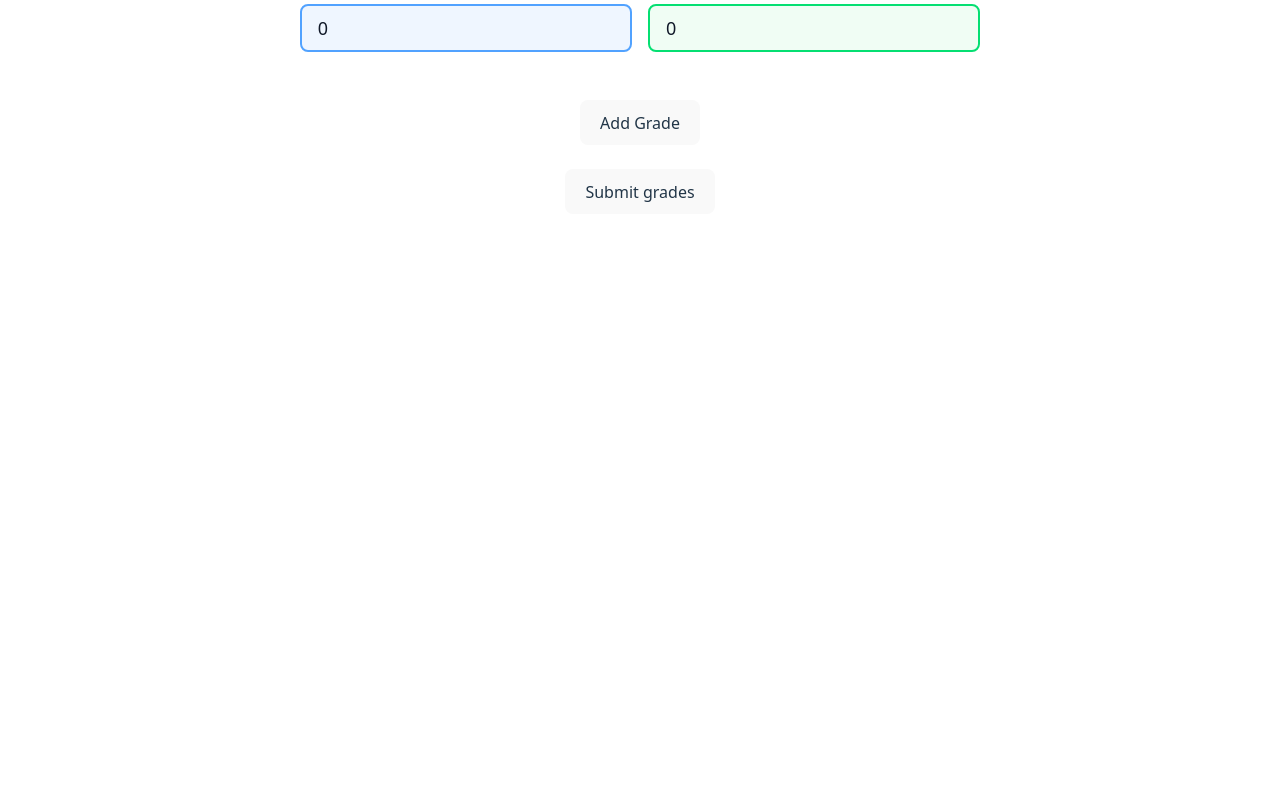
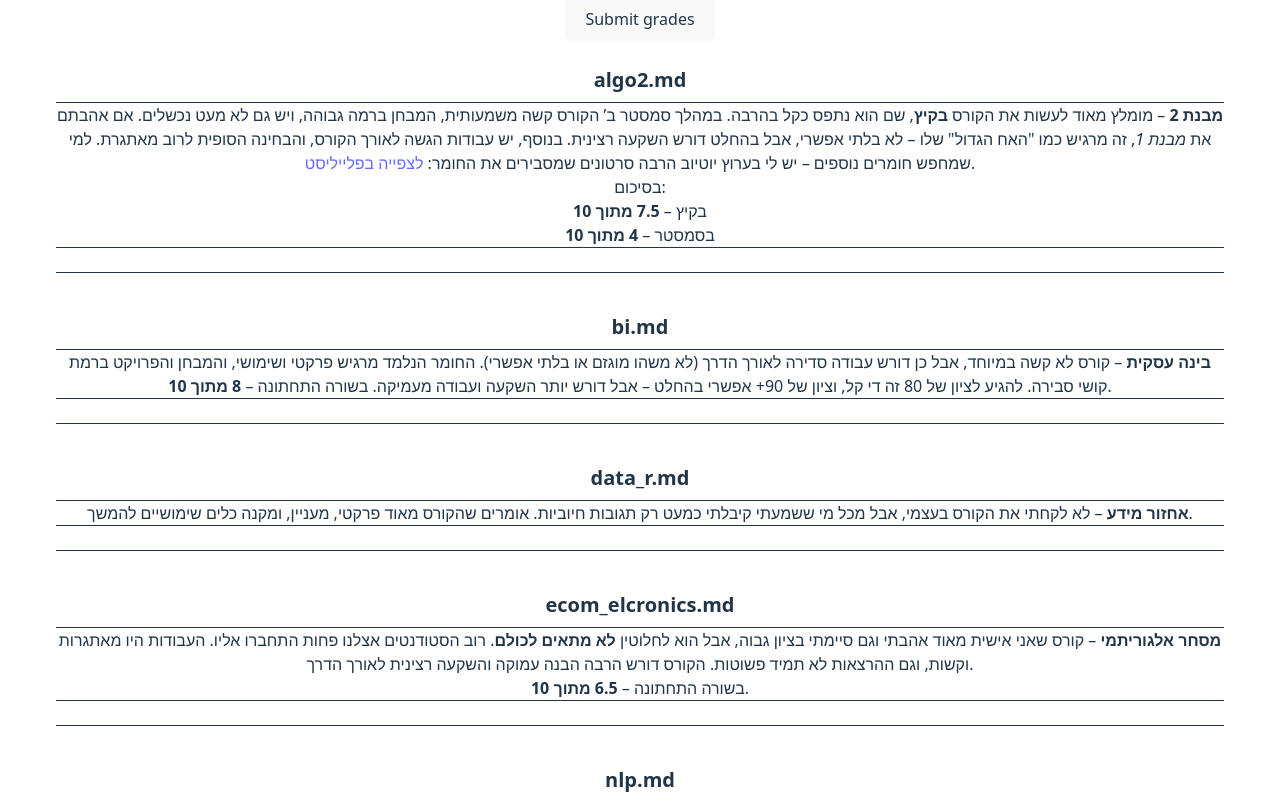
Before and after one commit to 1shaked/uni_avg, a React (Vite) app: page / in a window 1280 px wide. Shown: the part 381-1180 px from the top of the page. Before the commit the page ends 800 px from the top, so only its background shows below. Built offline with nearby package versions, Linux system fonts and the light colour scheme.

Commit message:
Add CourseReview component to display markdown content and integrate ReactMarkdown for rendering

```diff
--- a/src/App.tsx
+++ b/src/App.tsx
@@ -2,6 +2,8 @@ import { useForm, useFieldArray } from 'react-hook-form';
 
 import './App.css'
 import { useState } from 'react';
+import ReactMarkdown from 'react-markdown';
+import Markdown from 'react-markdown';
 
 
 export type STATUS_ACTIONS = 'ADD' | 'REMOVE' | 'UPDATE';
@@ -84,7 +86,6 @@ function App() {
 
   const avg_grade = form.watch('avg_grade');
   const points = form.watch('points');
-
   return (
     <>
       <div>
@@ -129,12 +130,9 @@ function App() {
 
           <br />
           {/* create a form to insert the grades  */}
-          {grades.fields.map((field, index) => {
-            // Watch the status field to force rerender on status change
-            const watchedStatus = form.watch(`grades.${index}.status`);
-            return (
+          {grades.fields.map((field, index) => (
             <div
-                key={field.id + '-' + watchedStatus}
+              key={field.id}
               className="flex items-center gap-3 border border-gray-300 dark:border-gray-600 rounded-lg p-3 mb-3 bg-white dark:bg-gray-900 shadow-sm"
             >
               <div className='flex flex-col align-middle'>
@@ -156,7 +154,7 @@ function App() {
                   <option value="UPDATE">Update</option>
                 </select>
               </div>
-                {(watchedStatus === 'ADD' || watchedStatus === 'REMOVE') ? (
+              {field.status === 'ADD' || field.status === 'REMOVE' ? (
                 <>
                   <div className="flex flex-col align-middle">
                     <div className="mb-1">
@@ -183,39 +181,24 @@ function App() {
                 </>
               ) : (
                 <>
-                    <div className="flex flex-col align-middle">
-                      <div className="mb-1">
-                        <label className="block text-sm font-medium text-gray-700 dark:text-gray-200">Previous</label>
-                      </div>
                   <input
                     type="number"
                     placeholder="Previous"
                     {...form.register(`grades.${index}.previous`)}
                     className="w-20 border border-gray-300 dark:border-gray-600 rounded px-2 py-1 focus:outline-none focus:ring-2 focus:ring-blue-400 dark:focus:ring-blue-500 bg-white dark:bg-gray-800 text-gray-900 dark:text-gray-100"
                   />
-                    </div>
-                    <div className="flex flex-col align-middle">
-                      <div className="mb-1">
-                        <label className="block text-sm font-medium text-gray-700 dark:text-gray-200">New</label>
-                      </div>
                   <input
                     type="number"
                     placeholder="New"
                     {...form.register(`grades.${index}.new`)}
                     className="w-20 border border-gray-300 dark:border-gray-600 rounded px-2 py-1 focus:outline-none focus:ring-2 focus:ring-blue-400 dark:focus:ring-blue-500 bg-white dark:bg-gray-800 text-gray-900 dark:text-gray-100"
                   />
-                    </div>
-                    <div className='flex flex-col align-middle'>
-                      <div className="mb-1">
-                        <label className="block text-sm font-medium text-gray-700 dark:text-gray-200">Points</label>
-                      </div>
                   <input
                     type="number"
                     placeholder="Points"
                     {...form.register(`grades.${index}.points`)}
                     className="w-20 border border-gray-300 dark:border-gray-600 rounded px-2 py-1 focus:outline-none focus:ring-2 focus:ring-blue-400 dark:focus:ring-blue-500 bg-white dark:bg-gray-800 text-gray-900 dark:text-gray-100"
                   />
-                    </div>
                 </>
               )}
               <button
@@ -226,8 +209,7 @@ function App() {
                 Remove
               </button>
             </div>
-            );
-          })}
+          ))}
 
           <div>
             {/* add grade button */}
@@ -239,11 +221,58 @@ function App() {
           <br />
 
         <button type="submit">Submit grades</button>
+
       </form>
-
-
+        <CourseReview />
     </>
   )
 }
 
+
+
+import { useEffect } from "react";
+
+// grabs every .md file in src/content at build time as raw text
+
+export function CourseReview() {
+  const [docs, setDocs] = useState([]);
+
+  useEffect(() => {
+    async function loadAll() {
+      const results = [];
+      for (const name of MD_Files) {
+        const res = await fetch(`/${name}`);  // files in public/ served from root
+        const text = await res.text();
+        results.push({ name, text });
+      }
+      setDocs(results);
+    }
+    loadAll();
+  }, []);
+
+  return (
+    <div className="p-6 space-y-10">
+      {docs.map(doc => (
+        <section key={doc?.name} className="border-b pb-6">
+          <h2 className="text-xl font-semibold mb-2">{doc.name}</h2>
+          <article className="prose max-w-none">
+            <ReactMarkdown>{doc.text}</ReactMarkdown>
+          </article>
+        </section>
+      ))}
+    </div>
+  );
+}
+
+
+export const MD_Files = [
+  "algo2.md",
+  "bi.md",
+  "data_r.md",
+  "ecom_elcronics.md",
+  "nlp.md",
+  "process_mining.md",
+  "robotics.md"
+];
+
 export default App
```
Lines whose indentation alone changed are shown as unchanged.
